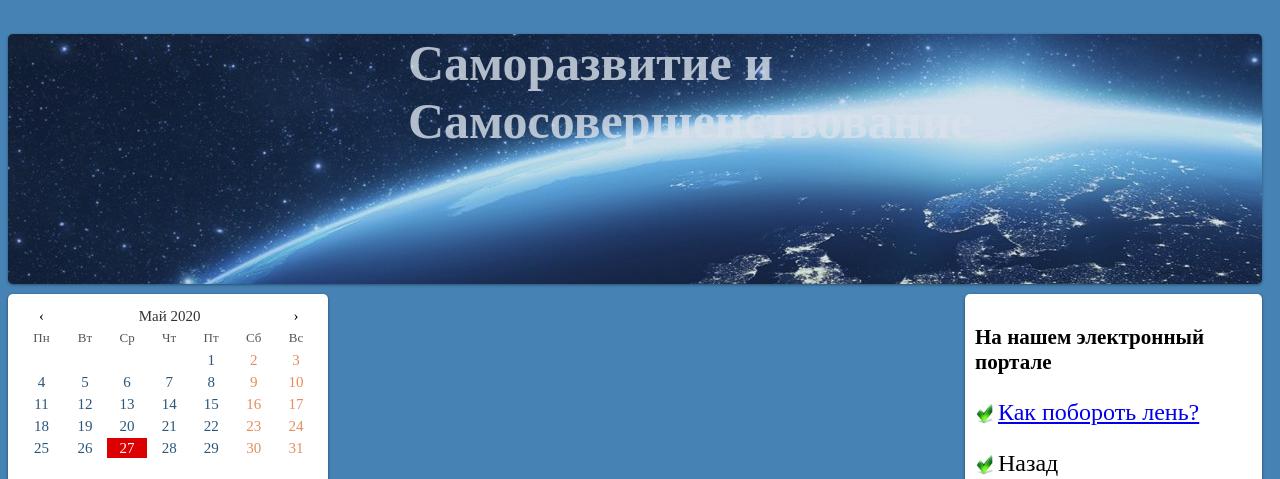
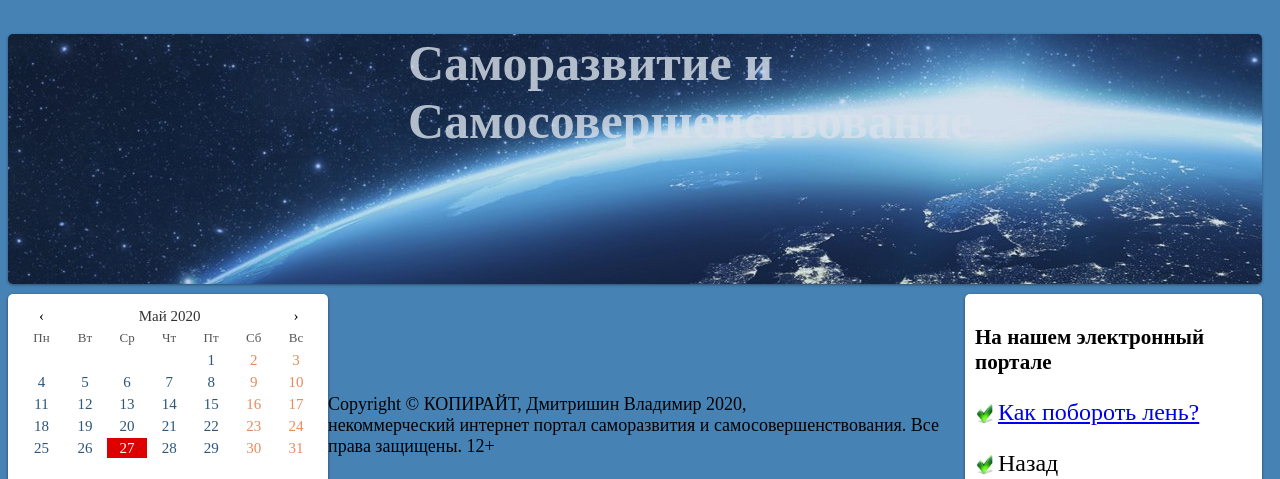
Before and after one commit to SolaireofMoldova/Diplom, a plain HTML site: page content/c1/main.html in a window 1280 px wide. Shown: the top 479 px of the page. Drawn offline with Linux system fonts and the light colour scheme.

Commit message:
Update main.html

```diff
--- a/content/c1/main.html
+++ b/content/c1/main.html
@@ -235,7 +235,8 @@ p {
 <!--Подвал-->
     <div id="footer">
     <div style="height:100px"></div>
-
+   <span>Copyright © КОПИРАЙТ, Дмитришин Владимир 2020, <br>некоммерческий интернет портал саморазвития и самосовершенствования. Все права защищены. 12+
+</span>
 
 
     </div>
```
